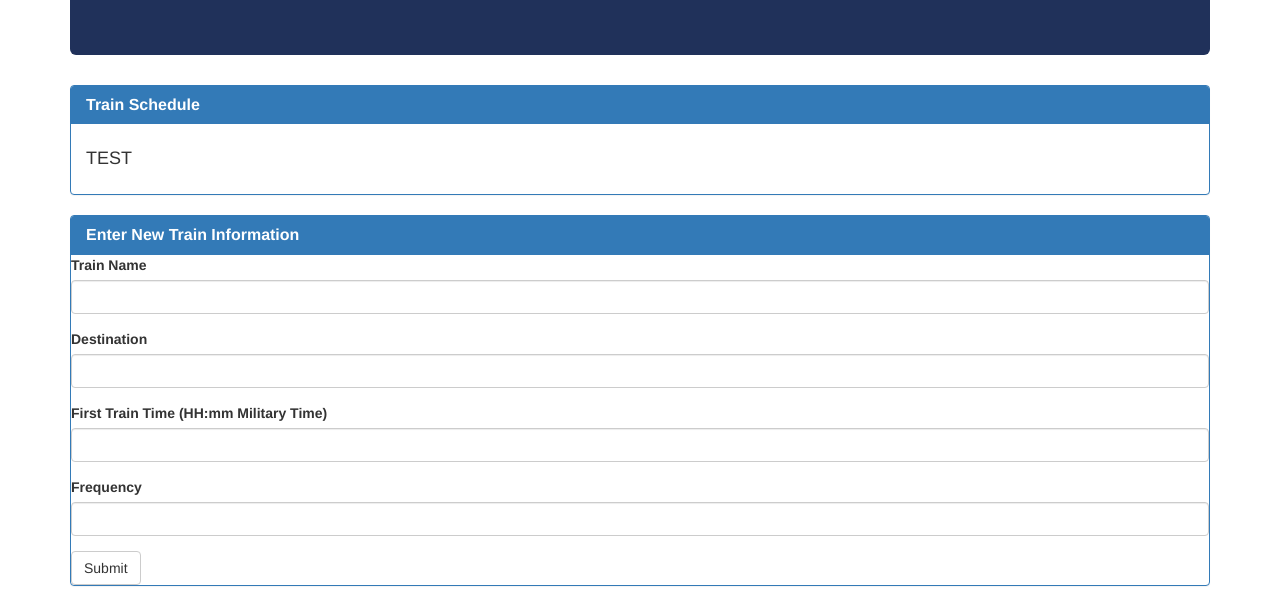
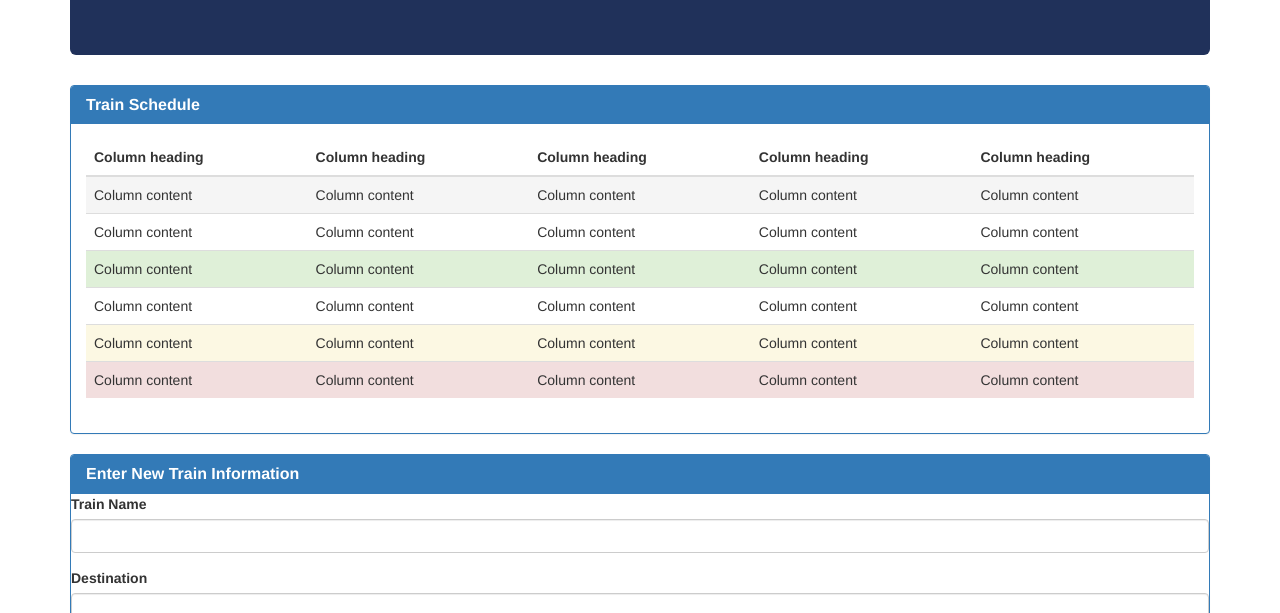
Before and after one commit to dbalkin77/Train-Activity, a plain HTML site: page index.html in a window 1280 px wide. Shown: the part 187-800 px from the top of the page. Drawn offline with nearby package versions, Linux system fonts and the light colour scheme.

Commit message:
train schedule created

```diff
--- a/assets/javascript/logic.js
+++ b/assets/javascript/logic.js
@@ -1,4 +1,4 @@
-console.log('this is working');
+// Variables ////////////////////////////////////////////////////
 
 var config = {
     apiKey: "AIzaSyCw8CLQDvv114eFr05CJa605IZ3ZsT2wMo",
@@ -12,3 +12,5 @@ var config = {
 firebase.initializeApp(config);
 // variable that is a reference to the database
 var database = firebase.database();
+
+// Functions ///////////////////////////////////////////////////
--- a/index.html
+++ b/index.html
@@ -27,7 +27,131 @@
                 <h3 class="panel-title"><strong><i class="fa  fa-list-alt"></i>Train Schedule</strong></h3>
             </div>
             <div class="panel-body">
-                <h4>TEST</h4>
+                <table class="table">
+                <thead>
+                    <tr>
+                        <th>
+                            Column heading
+                        </th>
+                        <th>
+                            Column heading
+                        </th>
+                        <th>
+                            Column heading
+                        </th>
+                        <th>
+                            Column heading
+                        </th>
+                        <th>
+                            Column heading
+                        </th>
+                    </tr>
+                </thead>
+                <tbody>
+                    <tr class="active">
+                        <td>
+                            Column content
+                        </td>
+                        <td>
+                            Column content
+                        </td>
+                        <td>
+                            Column content
+                        </td>
+                        <td>
+                            Column content
+                        </td>
+                        <td>
+                            Column content
+                        </td>
+                    </tr>
+                    <tr>
+                        <td>
+                            Column content
+                        </td>
+                        <td>
+                            Column content
+                        </td>
+                        <td>
+                            Column content
+                        </td>
+                        <td>
+                            Column content
+                        </td>
+                        <td>
+                            Column content
+                        </td>
+                    </tr>
+                    <tr class="success">
+                        <td>
+                            Column content
+                        </td>
+                        <td>
+                            Column content
+                        </td>
+                        <td>
+                            Column content
+                        </td>
+                        <td>
+                            Column content
+                        </td>
+                        <td>
+                            Column content
+                        </td>
+                    </tr>
+                    <tr>
+                        <td>
+                            Column content
+                        </td>
+                        <td>
+                            Column content
+                        </td>
+                        <td>
+                            Column content
+                        </td>
+                        <td>
+                            Column content
+                        </td>
+                        <td>
+                            Column content
+                        </td>
+                    </tr>
+                    <tr class="warning">
+                        <td>
+                            Column content
+                        </td>
+                        <td>
+                            Column content
+                        </td>
+                        <td>
+                            Column content
+                        </td>
+                        <td>
+                            Column content
+                        </td>
+                        <td>
+                            Column content
+                        </td>
+                    </tr>
+                    <tr class="danger">
+                        <td>
+                            Column content
+                        </td>
+                        <td>
+                            Column content
+                        </td>
+                        <td>
+                            Column content
+                        </td>
+                        <td>
+                            Column content
+                        </td>
+                        <td>
+                            Column content
+                        </td>
+                    </tr>
+                </tbody>
+            </table>
             </div>
         </div>
         <!-- Enter New Train inputs -->
```
